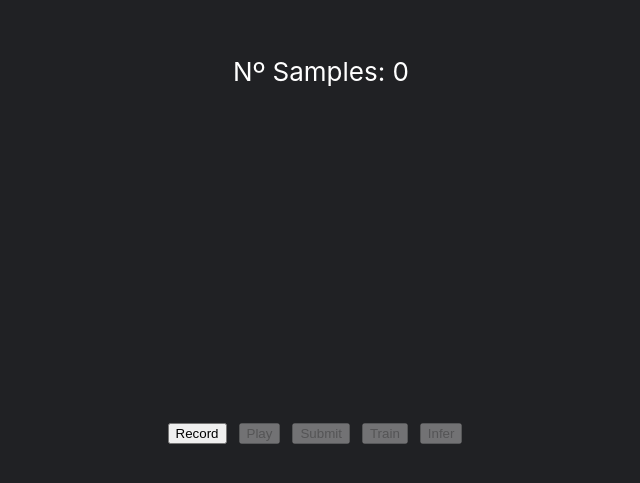
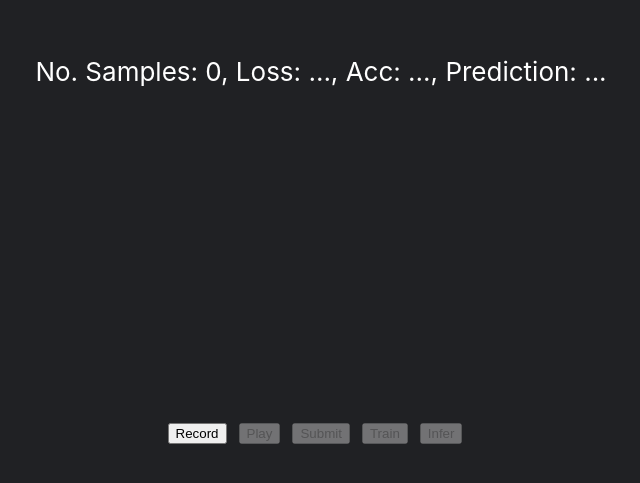
Before and after one commit to jjgp/magic-packet, a React (Create React App) app in the folder deploy/client/: page / in a window 1280 px wide. Shown: the part 163-646 px from the top of the page, without its empty margins (319-959 px from the left). Built offline with nearby package versions, Linux system fonts and the light colour scheme; no server answers.

Commit message:
Displaying loss and history

```diff
--- a/deploy/client/src/App.js
+++ b/deploy/client/src/App.js
@@ -72,7 +72,17 @@ const App = ({ context }) => {
     return () => clearInterval(intervalID);
   }, []);
 
-  const statusString = `Nº Samples: ${status?.num_samples || 0}`;
+  const samplesString = `No. Samples: ${status?.num_samples || 0}`;
+  const loss = status?.model_history?.loss;
+  const lossString = `Loss: ${
+    (loss && loss[loss.length - 1].toFixed(3)) || "..."
+  }`;
+  const accuracy = status?.model_history?.accuracy;
+  const accuracyString = `Acc: ${
+    (accuracy && accuracy[accuracy.length - 1].toFixed(3)) || "..."
+  }`;
+  const predictionString = `Prediction: ${"..."}`;
+  const statusString = `${samplesString}, ${lossString}, ${accuracyString}, ${predictionString}`;
 
   return (
     <div className="App">
```
Also changed, not shown: 1 other file (tests, documents, lock files or other folders).
